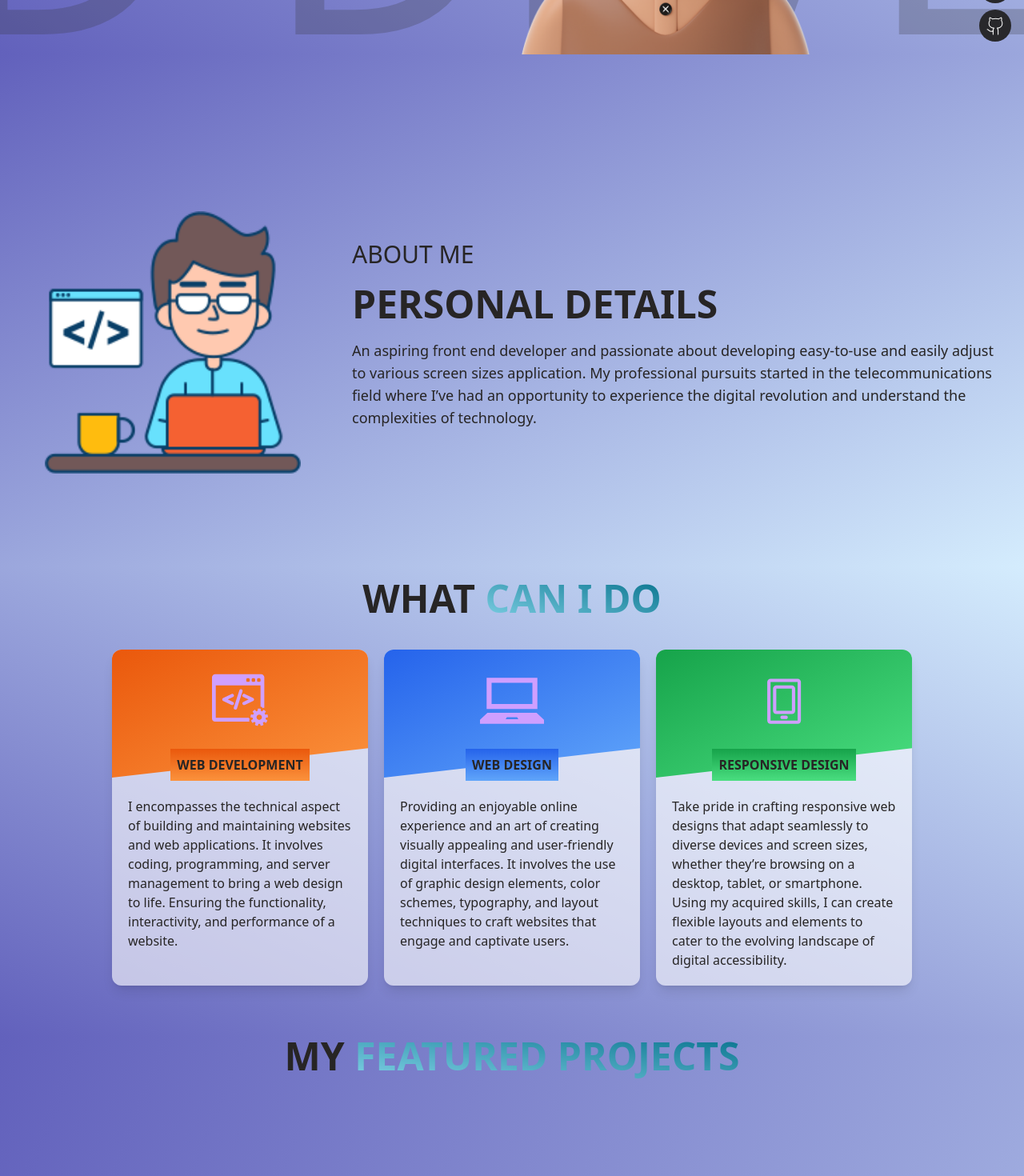
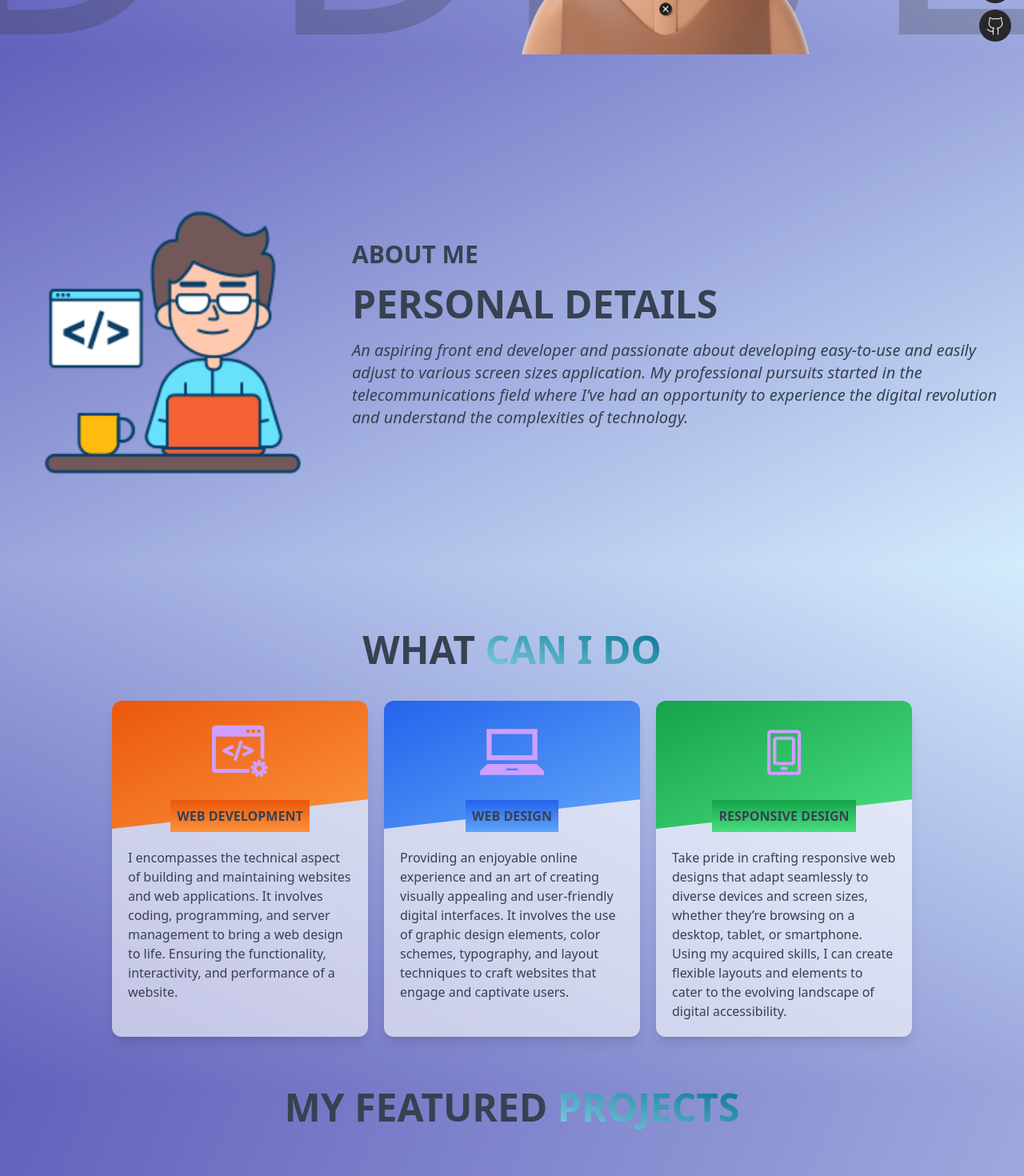
Before and after one commit to rio-cabalda/MyPortfolio, a React (Vite) app: page / in a window 1280 px wide. Shown: the part 732-2202 px from the top of the page at 80% size. Built offline with nearby package versions, Linux system fonts and the light colour scheme.

Commit message:
update bugs
Update Date: 30-10-2023

```diff
--- a/src/App.jsx
+++ b/src/App.jsx
@@ -38,7 +38,7 @@ function App() {
 
 
   return (
-    <main className="font-custom-fontFamily text-[#272525] min-h-screen duration-300">
+    <main className="font-custom-fontFamily text-gray-700 min-h-screen duration-300">
       <ToastContainer position="top-center" />
           <Navbar />
           <Hero />
--- a/src/components/About.jsx
+++ b/src/components/About.jsx
@@ -4,8 +4,10 @@ import laptop from '../assets/about/laptop.svg';
 import phone from '../assets/about/phone.svg';
 import { motion } from 'framer-motion';
 import SectionTitle from './SectionTitle';
+import useSectionObserver from '../hooks/useSectionObserver';
 
 const About = () => {
+    const sectionRef = useSectionObserver('about');// this function will change the state of navigation when this component is in viewport
 
     const headingVariants = {
         initial: { y:100, opacity: 0},
@@ -34,7 +36,7 @@ const About = () => {
             }}
     }
 return (<>
-    <section id="about" className="flex items-start w-full bg-gradient-to-br from-[#6261BC] to-[#d4ecfd] dark:from-[#8128F5] dark:to-[#593656] duration-200">
+    <section ref={sectionRef} id="about" className="flex items-start w-full bg-gradient-to-br from-[#6261BC] to-[#d4ecfd] dark:from-[#8128F5] dark:to-[#593656] duration-200">
         <motion.article
         initial="initial" whileInView="animate" variants={headingVariants}
             className='max-w-custom w-full min-h-[80vh] mx-auto px-4 pt-10  lg:pb-0 lg:pt-20 gap-6 grid grid-cols-1 md:grid-cols-3 items-start'>
@@ -44,14 +46,14 @@ return (<>
             </motion.div>
 
             <motion.div initial="initial" whileInView="animate"  variants={infoVariants} className='h-full col-span-2 flex flex-col md:justify-center gap-5 dark:text-white pb-5'>
-                <motion.h3 variants={infoVariants} className='text-xl md:text-3xl'>ABOUT ME</motion.h3>
+                <motion.h3 variants={infoVariants} className='font-semibold text-xl md:text-3xl'>ABOUT ME</motion.h3>
                 <motion.h2 variants={infoVariants} className='leading-none text-3xl md:text-[3rem] font-bold'>PERSONAL DETAILS</motion.h2>
-                <motion.p variants={infoVariants} className='text-md md:text-lg'>An aspiring front end developer and passionate about developing easy-to-use and easily adjust to various screen sizes application. My professional pursuits started in the telecommunications field where I’ve had an opportunity to experience the digital revolution and understand the complexities of technology.</motion.p>
+                <motion.p variants={infoVariants} className='text-md italic md:text-lg lg:text-xl'>An aspiring front end developer and passionate about developing easy-to-use and easily adjust to various screen sizes application. My professional pursuits started in the telecommunications field where I’ve had an opportunity to experience the digital revolution and understand the complexities of technology.</motion.p>
             </motion.div>
         </motion.article>
     </section>
 
-   <section className='flex flex-col justify-center pt-5 pb-16 lg:pt-4 gap-10 w-full mx-auto bg-gradient-to-tr from-[#6261BC] to-[#d4ecfd] dark:from-[#8128F5] dark:to-[#593656] duration-200'>
+   <section className='flex flex-col justify-center pt-5 pb-16 lg:pt-20 gap-10 w-full mx-auto bg-gradient-to-tr from-[#6261BC] to-[#d4ecfd] dark:from-[#8128F5] dark:to-[#593656] duration-200'>
 
     <SectionTitle className="delay-2000" param1='WHAT' param2='CAN I DO'/>
 
--- a/src/components/Contact.jsx
+++ b/src/components/Contact.jsx
@@ -2,13 +2,15 @@ import { motion,useInView } from 'framer-motion';
 import { useRef, useState } from 'react';
 import emailjs from '@emailjs/browser';
 import { toast } from 'react-toastify';
+import useSectionObserver from '../hooks/useSectionObserver';
 
 
 const Contact = () => {
-  const ref = useRef();
+const ref = useRef();
 const isInView = useInView(ref, { margin: "-100px" });
 const formRef = useRef();
 const [isLoading, setIsLoading] = useState(false);
+const sectionRef = useSectionObserver('contact');// this function will change the state of navigation when this component is in viewport
 
 const [name, setName] = useState('');
 const [email, setEmail] = useState('');
@@ -31,7 +33,6 @@ const pathVariants = {
     }
   }
 }
-  console.log(isInView);
 const sendEmail = (e) => {
   e.preventDefault();
   setIsLoading(true);
@@ -50,7 +51,7 @@ const sendEmail = (e) => {
 
   return (
     <section id="contact" ref={ref} className="px-4 w-full min-h-screen flex items-center dark:text-white  bg-gradient-to-br from-[#6261BC] to-[#d4ecfd] dark:from-[#8128F5] dark:to-[#593656] duration-200">
-      <div className="max-w-custom mx-auto w-full h-full grid grid-cols-1 lg:grid-cols-2">
+      <div ref={sectionRef} className="max-w-custom mx-auto w-full h-full grid grid-cols-1 lg:grid-cols-2">
         <motion.div initial="initial" whileInView="animate" variants={variants} className="w-full h-full leading-none flex flex-col gap-5 lg:gap-10 text-center lg:text-left py-5">
           <motion.h1 variants={variants} className="text-5xl lg:text-8xl font-bold text-orange-400">Let&apos;s work <br />together</motion.h1>
           <div>
--- a/src/components/DesktopNav.jsx
+++ b/src/components/DesktopNav.jsx
@@ -2,7 +2,7 @@ import { Sun, Moon } from "lucide-react";
 import PropTypes from 'prop-types';
 import { motion } from 'framer-motion';
 
-const DesktopNav = ({navLinks,selectedLink,theme,handleNav,handleToggle}) => {
+const DesktopNav = ({navLinks,navigation,theme,handleNav,handleToggle}) => {
     const spring = {
         type: "spring",
         stiffness: 700,
@@ -47,7 +47,7 @@ const DesktopNav = ({navLinks,selectedLink,theme,handleNav,handleToggle}) => {
                     className="flex text-base tracking-widest ">
                 {navLinks.map((navLink,i) => (
                     <motion.li key={navLink.title} variants={variants} custom={i}>
-                        <a className={`z-50 uppercase font-semibold no-underline relative text-right inline-block px-4 py-2 mx-1  after:absolute after:w-3/4 after:origin-center after:bottom-0 after:left-1/2 after:-translate-x-[52%] after:h-[1.5px] after:bg-sky-400 after:transform ${selectedLink === navLink.title ? 'after:scale-x-100':'after:scale-x-0 hover:after:scale-x-100'} after:duration-300 after:rounded-full after:ease-in leading-none cursor-pointer`}
+                        <a className={`z-50 uppercase font-semibold no-underline relative text-right inline-block px-4 py-2 mx-1  after:absolute after:w-3/4 after:origin-center after:bottom-0 after:left-1/2 after:-translate-x-[52%] after:h-[1.5px] after:bg-sky-400 after:transform ${navigation === navLink.title ? 'after:scale-x-100':'after:scale-x-0 hover:after:scale-x-100'} after:duration-300 after:rounded-full after:ease-in leading-none cursor-pointer`}
                         onClick={()=>handleNav(navLink)}>
                             {navLink.title}</a>
                     </motion.li>
@@ -67,7 +67,7 @@ DesktopNav.propTypes = {
         title: PropTypes.string.isRequired,
     })
     ).isRequired,
-    selectedLink: PropTypes.string.isRequired,
+    navigation: PropTypes.string.isRequired,
     theme: PropTypes.string.isRequired,
     handleNav: PropTypes.func.isRequired,
     handleToggle: PropTypes.func.isRequired,
--- a/src/components/Hero.jsx
+++ b/src/components/Hero.jsx
@@ -4,11 +4,13 @@ import avatar from '../assets/hero/avatar.png';
 import hand from '../assets/hero/hand.png';
 import { Facebook, Linkedin, Github } from "lucide-react";
 import useGlobalState from "../store/globalStateStore";
+import useSectionObserver from "../hooks/useSectionObserver";
 
 const Hero = () => {
   const controls = useAnimation();
   const waving = true;
   const {theme} = useGlobalState();
+  const sectionRef = useSectionObserver('home');// this function will change the state of navigation when this component is in viewport
 
   const wavingVariants = {
     initial: { rotate: 2 },
@@ -47,7 +49,7 @@ const Hero = () => {
 
 
   return (
-    <section id="home" className='relative pt-0 pb-14 lg:pb-0 lg:pt-20 flex w-full min-h-screen overflow-hidden
+    <section ref={sectionRef} id="home" className='relative pt-0 pb-14 lg:pb-0 lg:pt-20 flex w-full min-h-screen overflow-hidden
     bg-gradient-to-tr from-[#6261BC] to-[#d4ecfd] dark:from-[#8128F5] dark:to-[#593656] duration-200'>
 
       {/* Slider text */}
--- a/src/components/MyProjects.jsx
+++ b/src/components/MyProjects.jsx
@@ -1,22 +1,58 @@
-import { useRef } from 'react';
+import { useEffect, useRef } from 'react';
 import SectionTitle from './SectionTitle';
-import { motion, useScroll, useSpring } from 'framer-motion';
+import { motion, useAnimation, useScroll, useSpring } from 'framer-motion';
 import featured from '../data/featuredProject';
 import SingleProject from './SingleProject';
+import useSectionObserver from '../hooks/useSectionObserver';
 
 const MyProjects = () => {
   const ref = useRef();
+  const animationRef = useRef();
+  const sectionRef = useSectionObserver('projects');// this function will change the state of navigation when this component is in viewport
   const {scrollYProgress} = useScroll({
     target: ref,
     offset:["start start", "end start"]
   });
 
+  useEffect(() => {
+    const observer = new IntersectionObserver(
+      (entries) => {
+        entries.forEach((entry) => {
+          if (!entry.isIntersecting) {
+            // Stop animation if the component is out of view
+            entry.target.style.opacity = 0;
+            entry.target.style.pointerEvents = 'none';
+            console.log('my project NOT in view');
+          } else {
+            // Restart animation if the component is in view
+            entry.target.style.opacity = 1;
+            entry.target.style.pointerEvents = 'auto';
+            console.log('my project in view');
+          }
+        });
+      },
+      { threshold: 0.2 } // Tweak the threshold value as needed
+    );
+
+    if (animationRef.current) {
+      observer.observe(animationRef.current);
+    }
+
+    return () => {
+      if (animationRef.current) {
+        //eslint-disable-next-line
+        observer.unobserve(animationRef.current);
+      }
+    };
+  }, []);
+
   const scaleX = useSpring(scrollYProgress, {stiffness:100, damping:30});
 
   return (
     <div ref={ref} className='relative w-full bg-gradient-to-br from-[#6261BC] to-[#d4ecfd] dark:from-[#8128F5] dark:to-[#593656] duration-200'>
-      <div className="sticky top-10 lg:top-20 left-0 w-full">
-        <SectionTitle param1='my' param2='featured projects'/>
+      <div ref={animationRef}>
+      <div ref={sectionRef} className="sticky top-10 lg:top-20 left-0 w-full">
+        <SectionTitle param1='my featured' param2='projects'/>
         <motion.div style={{scaleX}} className={`transform origin-center scale-0 h-1 mt-2  rounded-full bg-sky-700 dark:bg-sky-500 duration-75`}></motion.div>
       </div>
 
@@ -26,6 +62,7 @@ const MyProjects = () => {
           )
         )}
       </section>
+      </div>
     </div>
   )
 }
--- a/src/components/Navbar.jsx
+++ b/src/components/Navbar.jsx
@@ -1,12 +1,11 @@
+import { useEffect } from "react";
 import useGlobalState from "../store/globalStateStore"
-import { useState } from "react";
 import DesktopNav from "./DesktopNav";
 import MobileNav from "./MobileNav";
 import { Home,Info,Laptop2, Lightbulb,UserSquare } from 'lucide-react';
 
 const Navbar = () => {
-    const {theme, setTheme} = useGlobalState();
-    const [selectedLink, setSelectedLink] = useState('home');
+    const {theme, setTheme, navigation, setNavigation} = useGlobalState();
     const navLinks = [
         {title:'home', icon:Home},
         {title:'about',icon:Info},
@@ -25,11 +24,11 @@ const Navbar = () => {
         const typeState = typeof state;
         const defineState = state?.title.toLowerCase();
         if(typeState === 'string'){
-            setSelectedLink('home');
+            setNavigation('home');
             scrollInView('home');
         }
         else{
-            setSelectedLink(defineState);
+            setNavigation(defineState);
             scrollInView(defineState);
         }}
 
@@ -42,14 +41,14 @@ return (
     <div className="max-w-custom mx-auto">
 
     <DesktopNav navLinks={navLinks}
-                selectedLink={selectedLink}
+                navigation={navigation}
                 theme={theme}
                 handleNav={handleNav}
                 handleToggle={handleToggle}
                 />
 
     <MobileNav navLinks={navLinks}
-                selectedLink={selectedLink}
+                navigation={navigation}
                 theme={theme}
                 handleNav={handleNav}
                 handleToggle={handleToggle} />
--- a/src/components/SectionTitle.jsx
+++ b/src/components/SectionTitle.jsx
@@ -15,7 +15,7 @@ const SectionTitle = ({param1, param2}) => {
             initial="initial"
             whileInView="animate"
             variants={headingVariants}
-            className='block text-center text-3xl md:text-5xl font-bold dark:text-white uppercase'>{param1} <span className='text-transparent bg-gradient-to-tr from-[#82d3e7] to-[#006d88] dark:from-[#44a1b6] dark:to-[#4eb7ce] bg-clip-text duration-500'>{param2}</span></motion.h2>
+            className=' block text-center text-3xl text-gray-700 md:text-5xl font-bold dark:text-white uppercase'>{param1} <span className='text-transparent bg-gradient-to-tr from-[#82d3e7] to-[#006d88] dark:from-[#44a1b6] dark:to-[#4eb7ce] bg-clip-text duration-500'>{param2}</span></motion.h2>
   )
 }
 SectionTitle.propTypes = {
--- a/src/components/Skills.jsx
+++ b/src/components/Skills.jsx
@@ -1,28 +1,31 @@
 import SectionTitle from "./SectionTitle"
 import skills from "../data/skills";
 import { motion } from 'framer-motion';
+import useSectionObserver from "../hooks/useSectionObserver";
 
 const Skills = () => {
+
+  const sectionRef = useSectionObserver('skills');
+
   const variants = {
     initial: {scale: 0.2, opacity: 0 },
     animate: {scale: 1, opacity: 1,
               transition:{
                 duration: 1,
-                // type:"spring",
-                // stiffness: 900,
-                // dumping: 10,
-                staggerChildren: 0.2
-              }
-            }
-  }
+                type:"spring",
+                stiffness: 100,
+                dumping: 10,
+                staggerChildren: 0.3,
+                delayChildren:1,
+    }}}
 
   return (
-    <section id="skills" className='w-full min-h-screen dark:text-white bg-gradient-to-tr pt-10 lg:pt-20 from-[#6261BC] to-[#d4ecfd] dark:from-[#8128F5] dark:to-[#593656] duration-200 flex justify-center items-start'>
+    <section id="skills" ref={sectionRef} className='w-full min-h-screen dark:text-white bg-gradient-to-tr pt-10 lg:pt-20 from-[#6261BC] to-[#d4ecfd] dark:from-[#8128F5] dark:to-[#593656] duration-200 flex justify-center items-start'>
       <div className="max-w-custom mx-auto flex flex-col items-center justify-center gap-10">
           <SectionTitle param1="my" param2="skills" />
           <motion.div
             initial="initial" whileInView="animate"variants={ variants }
-            className="flex flex-wrap gap-5 w-full h-full px-4 md:px-0 md:w-3/4 md::h-1/2 justify-center items-stretch transform origin-center overflow-auto pb-10">
+            className="flex flex-wrap gap-5 w-full h-full px-4 md:px-0 md:w-3/4 md::h-1/2 justify-center items-stretch transform origin-center pb-10">
             {skills.map((item)=>(
               <motion.div variants={ variants } className="w-24 h-24 lg:w-40 lg:h-40 flex p-2 lg:p-4 pb-1 text-center flex-col justify-start items-center bg-white/30 shadow-md rounded-lg" key={item.id}>
                 <img className={`w-10 h-10 lg:w-20 lg:h-20 object-contain p-1 ${item.title === "github" ? "scale-150":""}`} src={item.image} alt={item.title} />
--- /dev/null
+++ b/src/hooks/useSectionObserver.js
@@ -0,0 +1,40 @@
+import { useEffect,useRef } from "react";
+import useGlobalState from "../store/globalStateStore";
+
+
+const useSectionObserver = ( sectionName) => {
+    const {setNavigation} = useGlobalState();
+    const sectionRef = useRef(null);
+
+    useEffect(() => {
+    const observer = new IntersectionObserver(
+    (entries) => {
+        entries.forEach((entry) => {
+        if (entry.isIntersecting) {
+            // Run your function when the observed section is in view
+            setNavigation(sectionName)
+        }
+        });
+    },
+    {
+        root: null, // Use the viewport as the root
+        rootMargin: '0px', // Margin around the root, effectively extends the area of the viewport
+        threshold: 0.5, // Specifies at what percentage of the target's visibility the observer's callback should be executed
+    }
+    );
+
+    if (sectionRef.current) {
+    observer.observe(sectionRef.current);
+    }
+
+    return () => {
+    if (sectionRef.current) {
+        observer.unobserve(sectionRef.current);
+    }
+    };
+}, []);
+
+return sectionRef;
+};
+
+export default useSectionObserver;
--- a/src/store/globalStateStore.js
+++ b/src/store/globalStateStore.js
@@ -3,16 +3,25 @@ import {create} from "zustand";
 
 const getTheme = () =>{
     const theme = localStorage.getItem("theme");
-    if(theme){
-        return JSON.parse(theme);
-    }else {
-        localStorage.setItem("theme",JSON.stringify("light"));
-        return 'light';
-    }
+    const darkModeMediaQuery = window.matchMedia('(prefers-color-scheme: dark)').matches;
+    let themeMode = darkModeMediaQuery ? "dark" :"light"
+
+        if(theme){
+            return JSON.parse(theme)
+        }else{
+            if(darkModeMediaQuery){
+                localStorage.setItem("theme",JSON.stringify(themeMode));
+            }
+            return themeMode
+        }
 };
 
 const useGlobalState = create((set)=>({
+    navigation:'home',
     theme: getTheme(),
+    setNavigation: (param) =>{
+        set({navigation:param});
+    },
     setTheme: ()=>{
         set((state)=>{
             if(state.theme === 'light'){
```
Also changed, not shown: src/components/MobileNav.jsx (+3 -4 lines).
